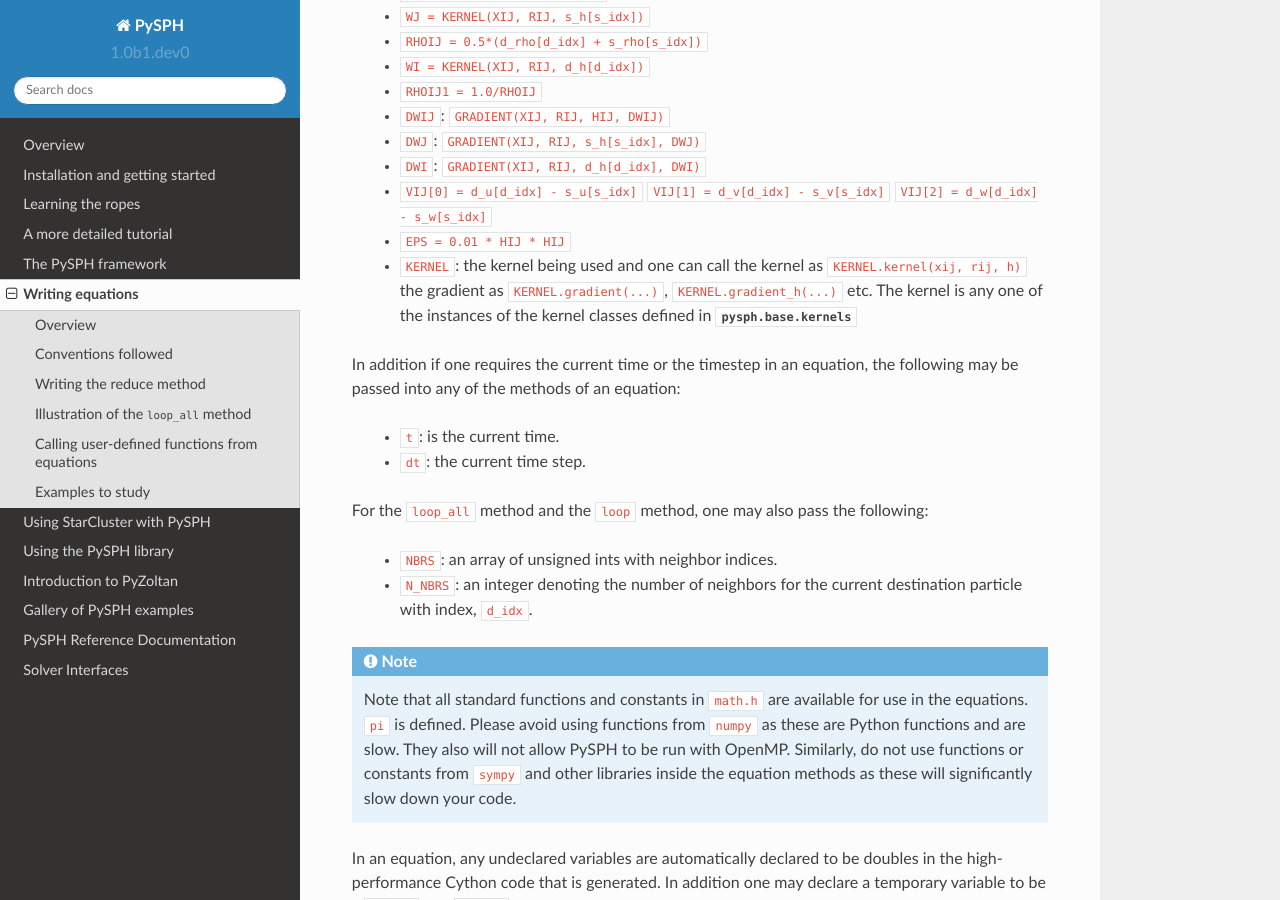
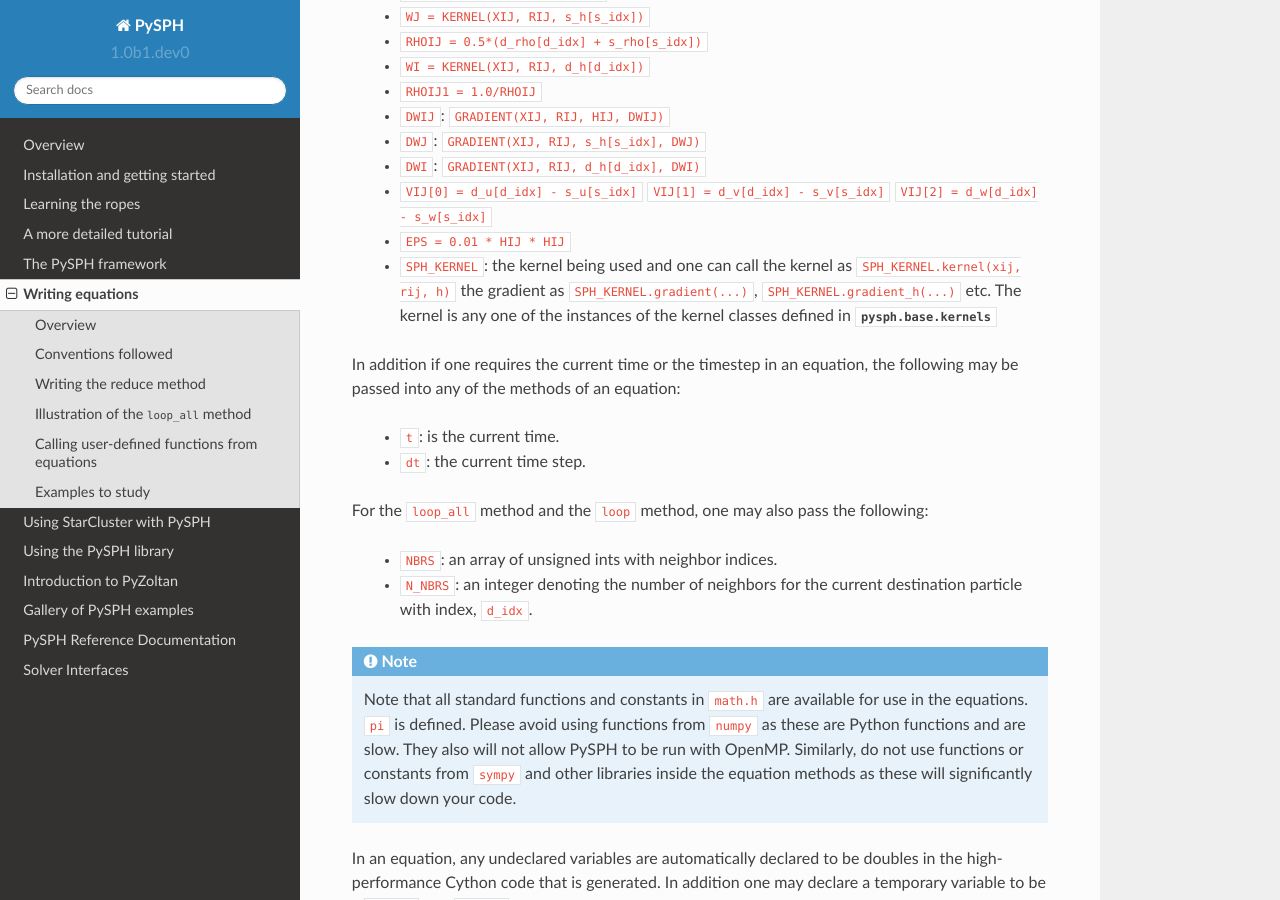
Before and after one commit to pypr/pysph, a Sphinx documentation site: the page built from docs/source/design/equations.rst, in a window 1280 px wide and 900 px high, scrolled down 2725 px. Built offline with Sphinx 7.4.7 and the Read the Docs theme 2.0.0, drawn with Linux system fonts in a browser that asks for light colours; the version number is read from the project's files by our own code; some of the changed text lies outside the part shown.

Commit message:
API: Change KERNEL in equations to SPH_KERNEL.
This is important as KERNEL is used in the CLUDA headers.  So we are
renaming the `KERNEL` argument passed to the `loop_all` and other
methods to be `SPH_KERNEL`.

```diff
--- a/docs/source/design/equations.rst
+++ b/docs/source/design/equations.rst
@@ -172,10 +172,11 @@ equation:
 
     - ``EPS = 0.01 * HIJ * HIJ``
 
-    - ``KERNEL``: the kernel being used and one can call the kernel as
-      ``KERNEL.kernel(xij, rij, h)`` the gradient as ``KERNEL.gradient(...)``,
-      ``KERNEL.gradient_h(...)`` etc. The kernel is any one of the instances
-      of the kernel classes defined in :py:mod:`pysph.base.kernels`
+    - ``SPH_KERNEL``: the kernel being used and one can call the kernel as
+      ``SPH_KERNEL.kernel(xij, rij, h)`` the gradient as
+      ``SPH_KERNEL.gradient(...)``, ``SPH_KERNEL.gradient_h(...)`` etc. The
+      kernel is any one of the instances of the kernel classes defined in
+      :py:mod:`pysph.base.kernels`
 
 In addition if one requires the current time or the timestep in an equation,
 the following may be passed into any of the methods of an equation:
@@ -312,7 +313,7 @@ perform what the ``loop`` method usually does ourselves.
 
        def loop_all(self, d_idx, d_x, d_y, d_z, d_rho, d_h,
                     s_m, s_x, s_y, s_z, s_h,
-                    KERNEL, NBRS, N_NBRS):
+                    SPH_KERNEL, NBRS, N_NBRS):
            i = declare('int')
            s_idx = declare('long')
            xij = declare('matrix(3)')
@@ -324,7 +325,7 @@ perform what the ``loop`` method usually does ourselves.
                xij[1] = d_y[d_idx] - s_y[s_idx]
                xij[2] = d_z[d_idx] - s_z[s_idx]
                rij = sqrt(xij[0]*xij[0], xij[1]*xij[1], xij[2]*xij[2])
-               sum += s_m[s_idx]*KERNEL.kernel(xij, rij, 0.5*(s_h[s_idx] + d_h[d_idx]))
+               sum += s_m[s_idx]*SPH_KERNEL.kernel(xij, rij, 0.5*(s_h[s_idx] + d_h[d_idx]))
            d_rho[d_idx] += sum
 
 This seems a bit complex but let us look at what is being done. ``initialize``
@@ -332,14 +333,14 @@ is called once per particle and each of their densities is set to zero. Then
 when ``loop_all`` is called it is called once per destination particle (unlike
 ``loop`` which is called pairwise for each destination and source particle).
 The ``loop_all`` is passed arrays as is typical of most equations but is also
-passed the ``KERNEL`` itself, the list of neighbors, and the number of
+passed the ``SPH_KERNEL`` itself, the list of neighbors, and the number of
 neighbors.
 
 The code first declares the variables, ``i, s_idx`` as an integer and long,
 and then ``x_ij`` as a 3-element array. These are important for performance in
 the generated code. The code then loops over all neighbors and computes the
 summation density. Notice how the kernel is computed using
-``KERNEL.kernel(...)``. Notice also how the source index, ``s_idx`` is found
+``SPH_KERNEL.kernel(...)``. Notice also how the source index, ``s_idx`` is found
 from the neighbors.
 
 This above ``loop_all`` code does exactly what the following single line of
```
Also changed, not shown: 6 other files.
